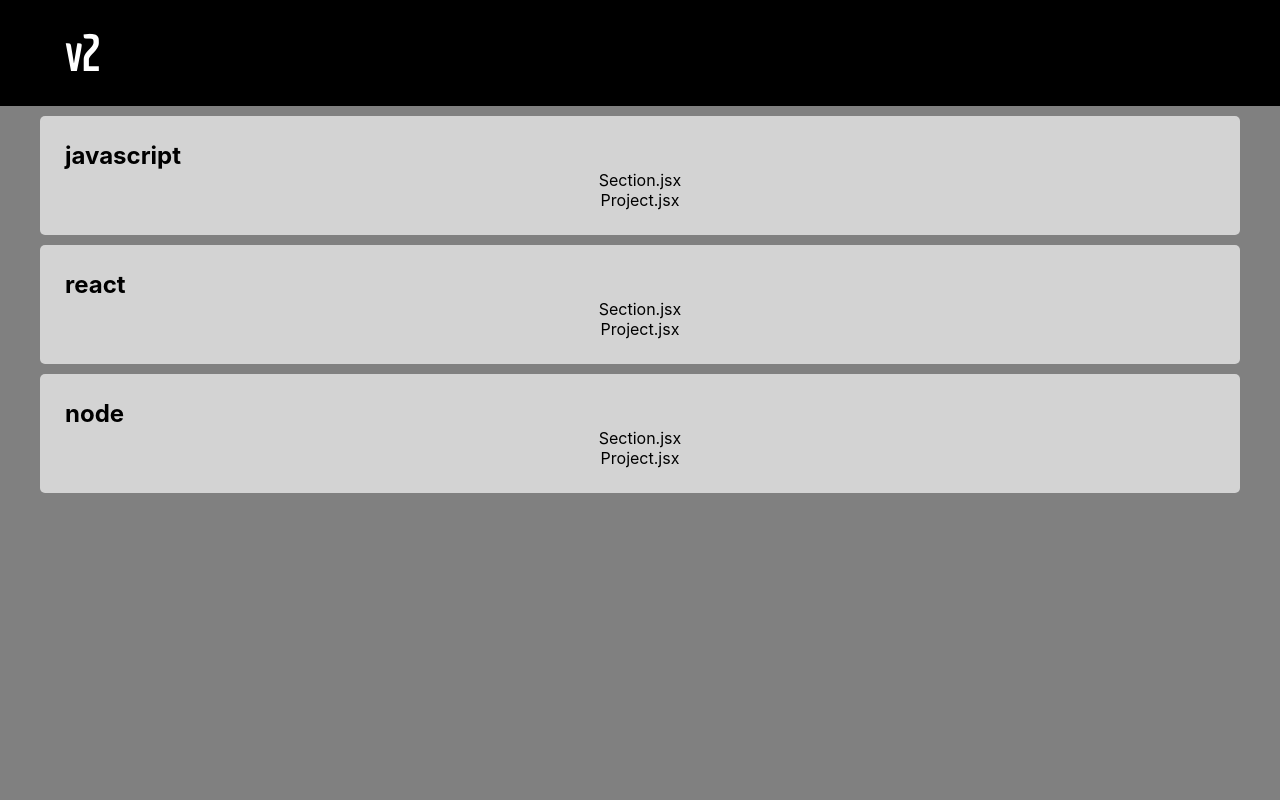
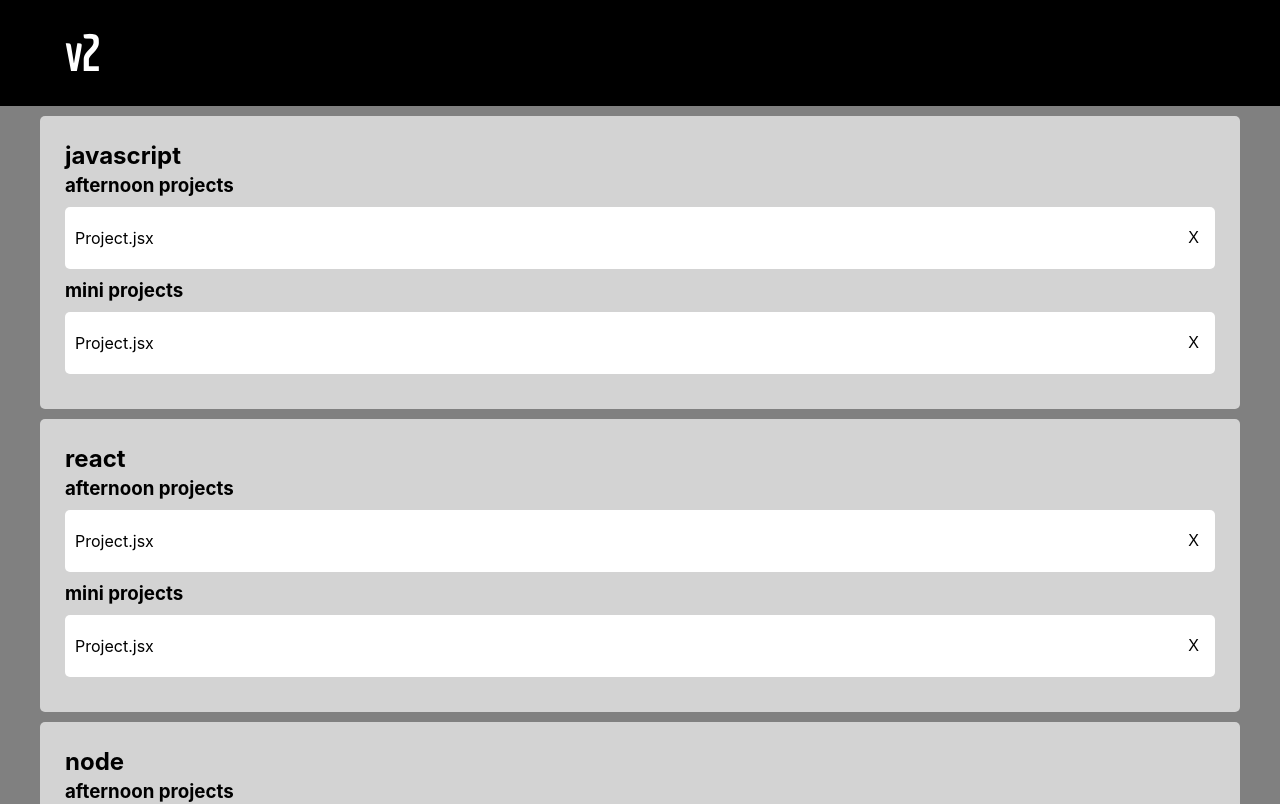
Before and after one commit to fdavison-v2/v2-checklist, a React (Create React App) app: page / in a window 1280 px wide. Shown: the top 804 px of the page. Built offline with nearby package versions, Linux system fonts and the light colour scheme.

Commit message:
section map

```diff
--- a/src/App.css
+++ b/src/App.css
@@ -9,10 +9,16 @@
   padding: 25px;
 }
 
+.topic, section, .project {
+  margin: 10px auto;
+  border-radius: 5px;
+}
+
 /* BACKGROUND */
 .App {
   background: gray;
-  height: 100vh;
+  height: 100%;
+  padding: 0 0 25px 0;
 }
 
 /* HEADER */
@@ -28,7 +34,7 @@
 
 .title h2 {
   font-family: 'Economica', sans-serif;
-  text-align: left;
+  /* text-align: left; */
   /* margin-left: 50px; */
   font-weight: 900;
   font-size: 3rem;
@@ -38,10 +44,40 @@
 .topic {
   /* border: solid red; */
   background: lightgray;
-  margin: 10px auto;
-  border-radius: 5px;
 }
 
 .topic h2 {
-  text-align: left;
+  /* text-align: left; */
 }
+
+/* SECTIONS */
+section {
+  /* border: solid yellow; */
+  margin: 4px auto;
+  /* background: white; */
+}
+
+/* PROJECTS */
+.project {
+  background: white;
+  font-size: 1rem;
+  padding: 5px 10px;
+  display: flex;
+  justify-content: space-between;
+  align-items: center;
+}
+
+/* buttons */
+button {
+  height: 1.4rem;
+  font-size: 1rem;
+  display: flex;
+  align-items: center;
+  background: none;
+  border: none;
+  cursor: pointer;
+}
+
+button:hover {
+  font-weight: 900;
+}
--- a/src/components/Project.jsx
+++ b/src/components/Project.jsx
@@ -12,7 +12,8 @@
         return(
             <div className="project">
 
-            Project.jsx
+            <p>Project.jsx</p>
+            <button>X</button>
 
             </div>
         )
--- a/src/components/Section.jsx
+++ b/src/components/Section.jsx
@@ -11,10 +11,11 @@
         }
     }
     render(){
+        const {section} = this.props
         return(
             <section>
 
-                Section.jsx
+            <h3>{section}</h3>
                 <Project />
 
             </section>
--- a/src/components/Topic.jsx
+++ b/src/components/Topic.jsx
@@ -6,7 +6,7 @@
         super()
 
         this.state = {
-            sections: [],
+            sections: ['afternoon projects', 'mini projects'],
             title: ''
         }
     }
@@ -17,7 +17,17 @@
 
                 {/* Topic.jsx */}
                 <h2>{topic.name}</h2>
-                <Section />
+
+
+                {/* MAP OUT SECTIONS..? */}
+                {this.state.sections.map(el => (
+
+                    <Section
+                    key={el.id}
+                    section={el}
+                    />
+
+                ))}
 
             </div>
         )
--- a/src/reset.css
+++ b/src/reset.css
@@ -1,6 +1,6 @@
 * {
     box-sizing: border-box;
-    text-align: center;
+    /* text-align: center; */
 }
 
 h1, h2, h3, h4, h5, h6 {
```
Also changed, not shown: src/components/Header.jsx (+2 -9 lines).
